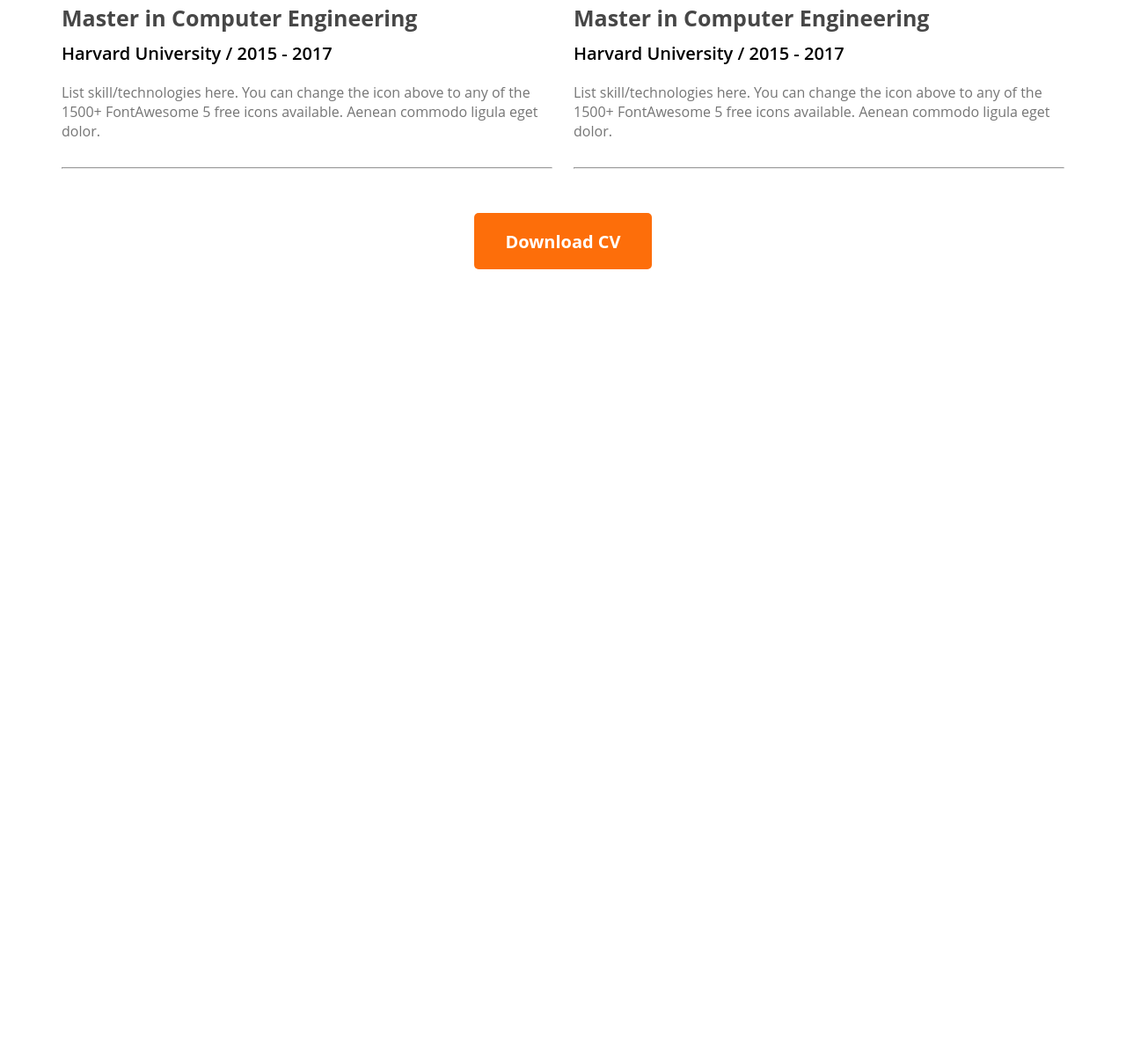
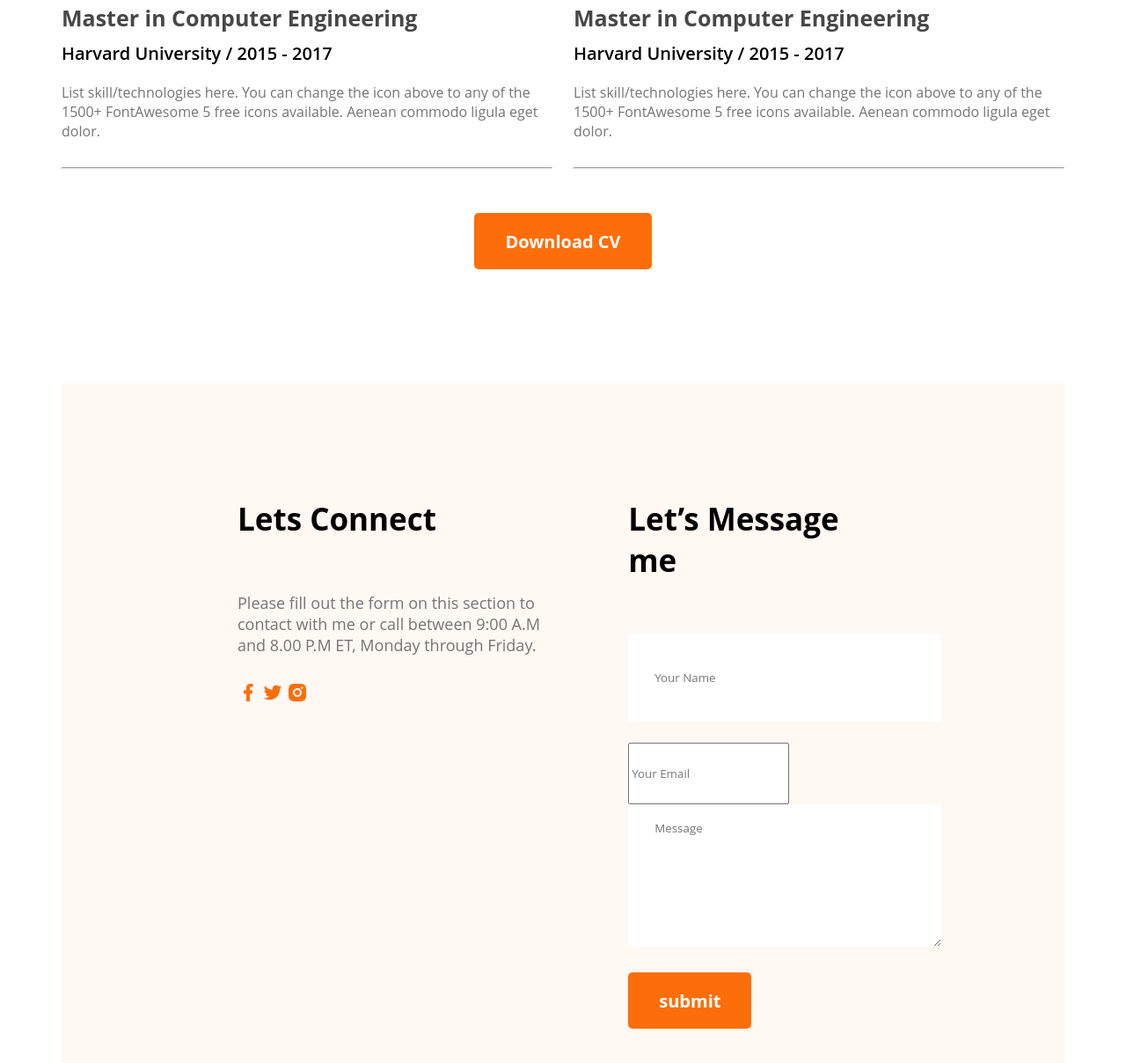
Before and after one commit to Tanvir-khondoker/developer-protfolio, a plain HTML site: page index.html in a window 1280 px wide. Shown: the part 2695-3903 px from the top of the page at 88% size. Before the commit the page ends 3001 px from the top, so only its background shows below. Drawn offline with Linux system fonts and the light colour scheme.

Commit message:
Contact us added

```diff
--- a/index.html
+++ b/index.html
@@ -150,6 +150,28 @@
             <button class="btn-primary">Download CV</button>
            </div>
         </section>
+        <!-- Contact section  -->
+        <section class="contact">
+            <div>
+              <h3 class="section-title">Lets Connect</h3>
+              <p class="section-description">Please fill out the form on this section to contact with me or call between 9:00 A.M and 8.00 P.M ET, Monday through Friday.</p>
+              <a href="">
+                <img src="images/icons/facebook.png" alt=""></a>
+              <a href="">
+                <img src="images/icons/twitter.png" alt=""></a>
+              <a href="">
+                <img src="images/icons/insta.png" alt=""></a>
+            </div>
+            <div>
+              <h3 class="section-title">Let’s Message me</h3>
+              <form action="">
+                 <input type="text" placeholder="Your Name">
+                 <input type="emai" placeholder="Your Email">
+                <textarea name="" id="" cols="30" rows="7" placeholder="Message"></textarea>
+                <input class="btn-primary" type="submit" value="submit">
+              </form>
+            </div>
+        </section>
     </main>
     <footer>
 
--- a/styles/protfolio.css
+++ b/styles/protfolio.css
@@ -197,3 +197,29 @@ section {
     margin-top: 30px;
     margin-bottom: 30px;
 }
+
+/*  Contact styles */
+.contact{
+    display: flex;
+    gap: 100px;
+    background-color: #FFF8F3;
+    padding: 130px 200px;
+}
+
+.contact .section-title{
+    text-align: left;
+}
+ .contact input[type="text"],input[type="email"], textarea{
+    margin-bottom:24px;
+    border: 0;
+    width: 100%;
+    padding:18px 30px;
+ }
+
+ input{
+  height: 64px;
+ }
+
+ .contact{
+    text-decoration: none;
+ }
```
